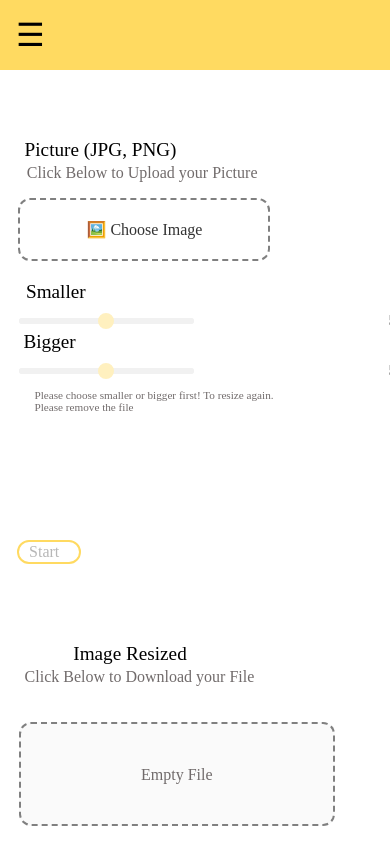
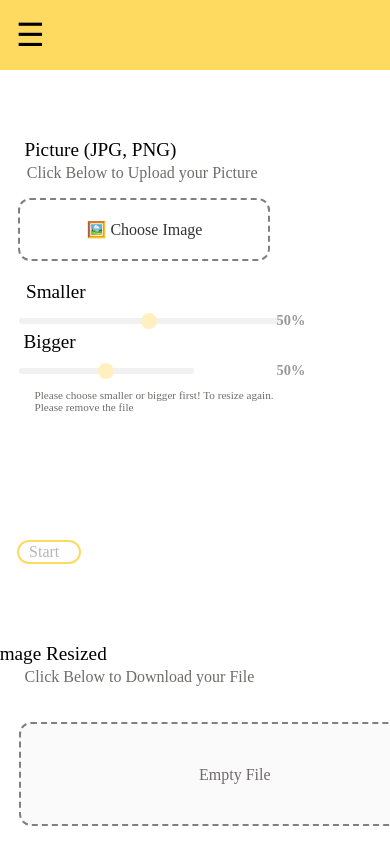
Before and after one commit to Zidri/YellowCard, a React (Create React App) app: page /image-resizer in a window 390 px wide. Shown: the top 864 px of the page. Built offline with nearby package versions, Linux system fonts and the light colour scheme.

Commit message:
changes in mobile18

```diff
--- a/src/styles/Resizer.css
+++ b/src/styles/Resizer.css
@@ -577,24 +577,34 @@ display: none;
   max-width: 50% !important;
 }
 .download-box2{
-    width: 50% !important;
-  max-width: 50% !important;
+    width: 75% !important;
+  max-width: 75% !important;
 }
 .slider {
    touch-action: none;
-   width: 50% !important;
-  max-width: 50% !important;
+   width: 75% !important;
+  max-width: 75% !important;
 }
 .slider1 {
    touch-action: none;
    width: 50% !important;
   max-width: 50% !important;
 }
+.slider-value {
+  position: relative;
+  font-size: 0.9rem;
+  left: -8rem !important;
+}
+.slider-value1 {
+  position: relative;
+  font-size: 0.9rem;
+  left: -8rem !important;
+}
 .resizerhead1 {
   right: 34%
 }
 .resizerhead3 {
-  left: -9rem;
+  left: -14rem;
 }
 .resizerhead2 {
   right: 24%
```
